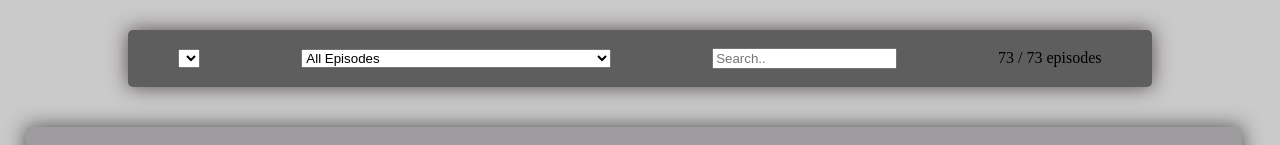
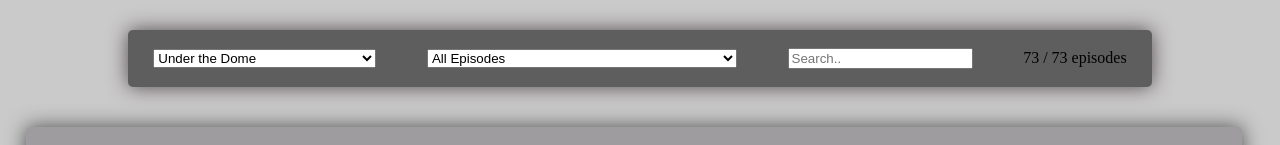
Before and after one commit to Erwin6997/tv-show-dom-project, a plain HTML site: page index.html in a window 1280 px wide. Shown: the top 145 px of the page. Drawn offline with Linux system fonts and the light colour scheme.

Commit message:
start level 400

```diff
--- a/index.html
+++ b/index.html
@@ -29,7 +29,7 @@
 
     <!-- Loads a provided function called getAllEpisodes() which returns all episodes -->
     <script src="episodes.js"></script>
-    <script src="shows.js.js"></script>
+    <script src="shows.js"></script>
     <!-- Loads YOUR javascript code -->
    <script src="script.js"></script>
   </body>
--- a/script.js
+++ b/script.js
@@ -87,6 +87,17 @@ episodeID.addEventListener('change', showEpisodeDesktop );
 
 // start level 400 and add petch() :
 
+const listMoves = getAllShows();
+//makePageForEpisodes(listMoves);
+console.log("film:"+ listMoves[3].name);
+listMoves.forEach((moves) => {
+  let nameMoves = document.getElementById("moves-Dropdown-list");
+  let optionMoves = document.createElement("option");
+  optionMoves.value= moves.id;
+  optionMoves.innerHTML =  `${moves.name}`;
+  nameMoves.appendChild(optionMoves);
+
+});
 
 
 
--- a/style.css
+++ b/style.css
@@ -109,7 +109,7 @@ body {
     height: 25vh;
   }
   select{
-   color: white;
+
    display: grid;
   }
 
```
